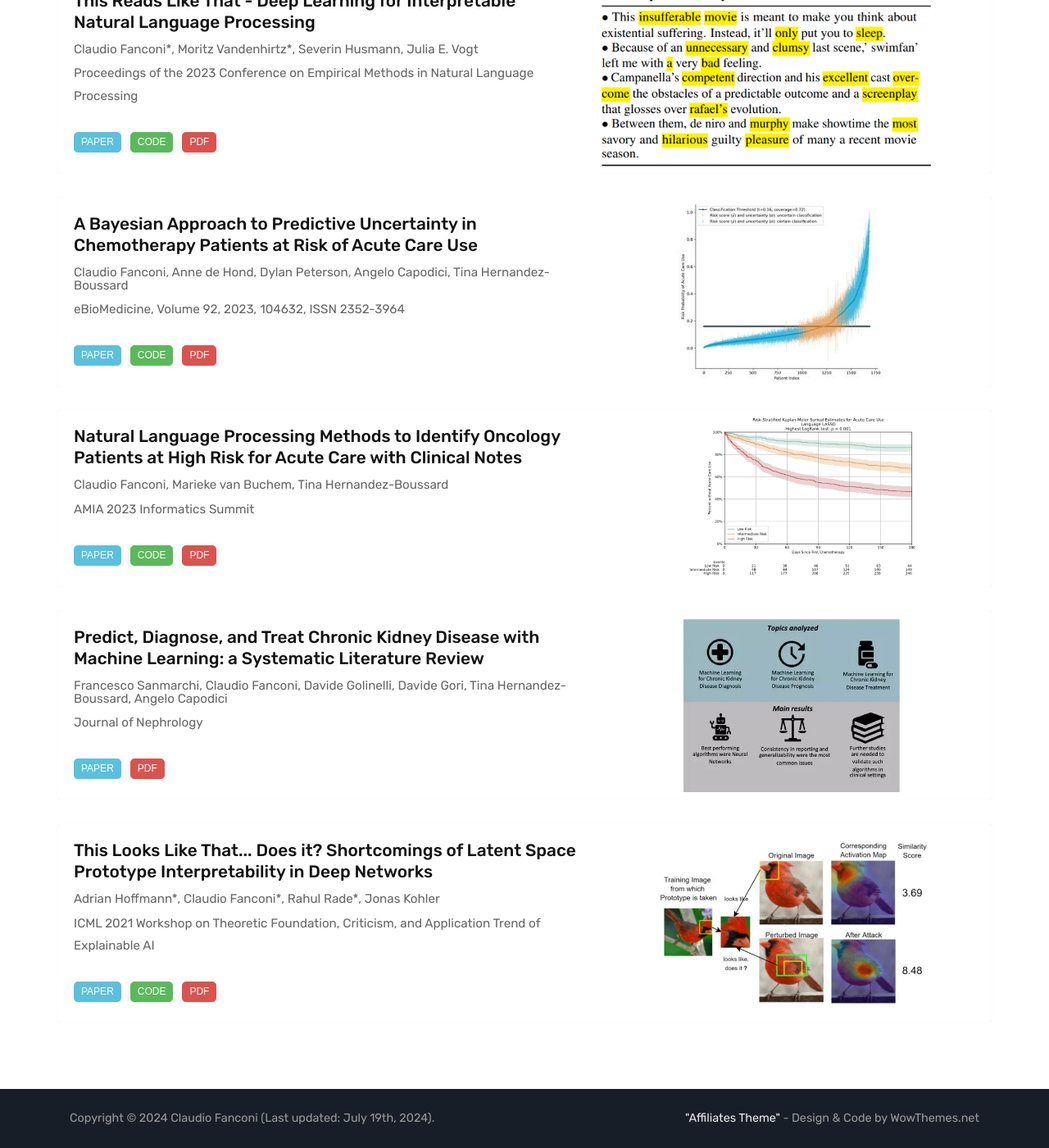
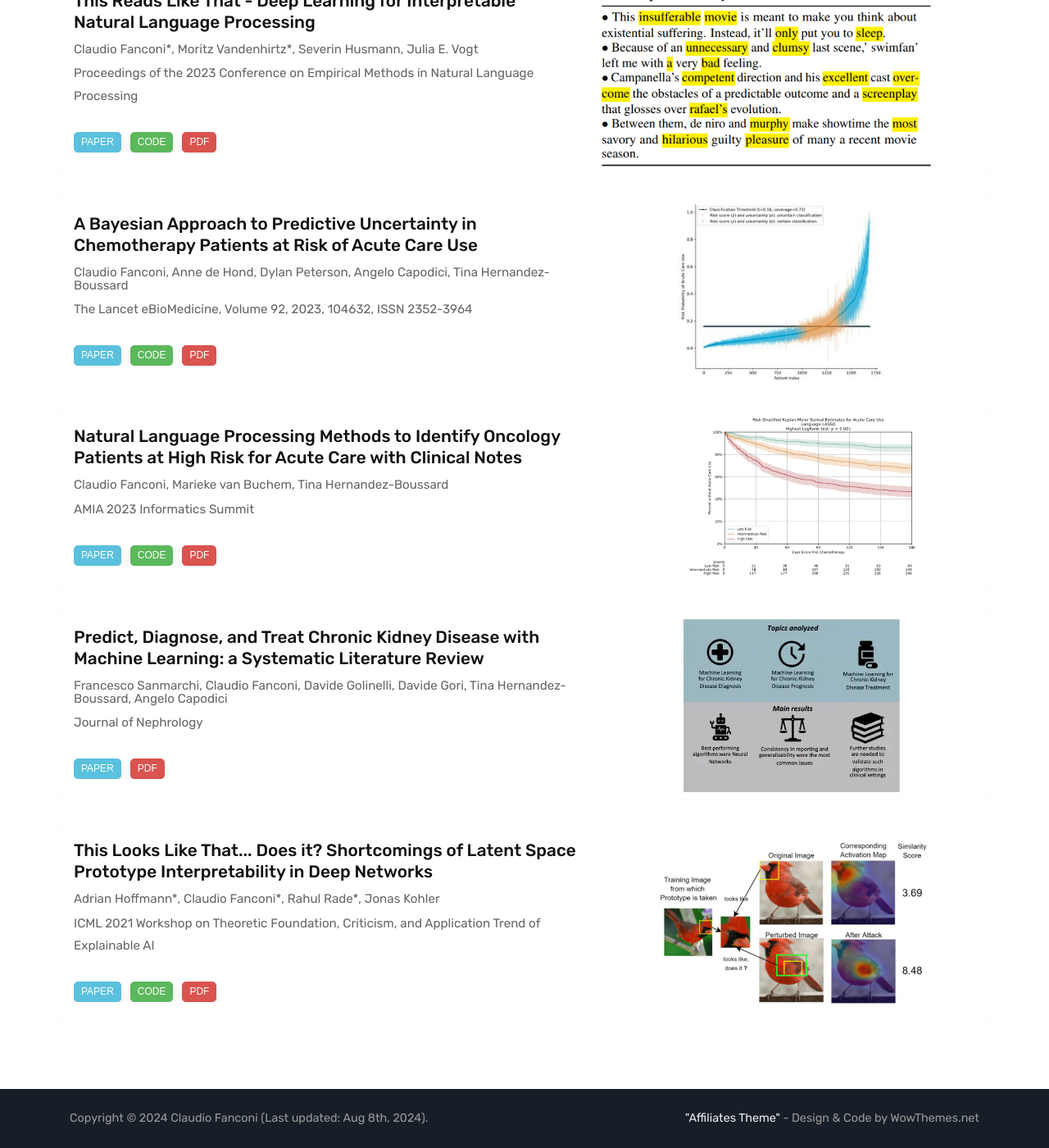
Before and after one commit to fanconic/fanconic.github.io, a Jekyll site: the page built from publications/index.html, in a window 1280 px wide and 1400 px high, scrolled down 1112 px. Shown: the whole window at 82% size. Built offline with Jekyll 4.4.1, drawn with Linux system fonts in a browser that asks for light colours.

```diff
--- a/_layouts/default.html
+++ b/_layouts/default.html
@@ -150,7 +150,7 @@
 
                 <div class="copyright">
                     <p class="pull-left">
-                        Copyright © {{ site.time | date: "%Y" }} Claudio Fanconi (Last updated: July 19th, 2024).
+                        Copyright © {{ site.time | date: "%Y" }} Claudio Fanconi (Last updated: Aug 8th, 2024).
                     </p>
                     <p class="pull-right">
                         <!-- Please, leave credit to author unless you own a commercial license: https://www.wowthemes.net/freebies-license/ -->
```
Also changed, not shown: _pubs/04uncertainty copy.md (+1 -1 lines).
